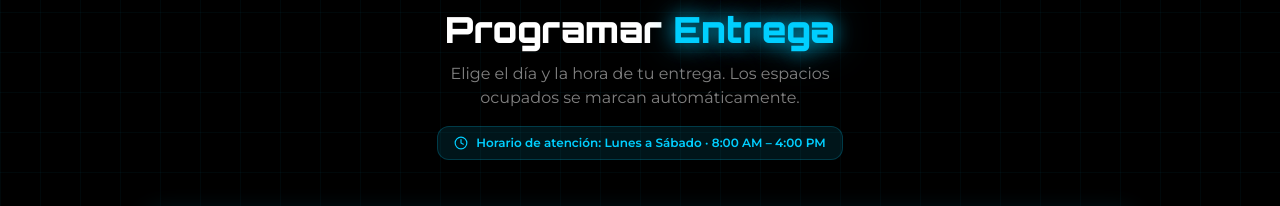
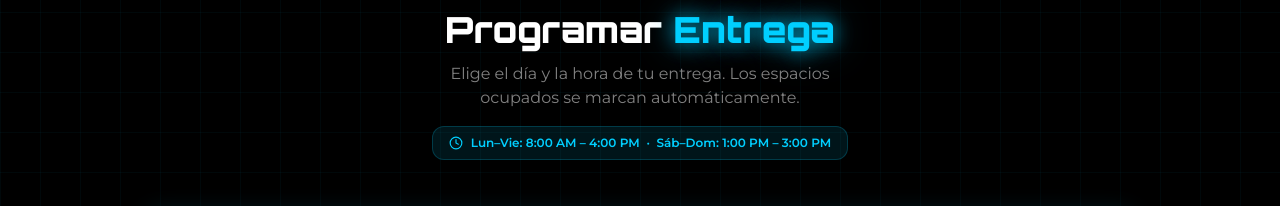
Before and after one commit to mabeldandoval-boop/Gotech-, a React (Vite) app: page / in a window 1280 px wide. Shown: the part 6323-6529 px from the top of the page. Built offline with nearby package versions, Linux system fonts and the light colour scheme.

Commit message:
Horarios finde semana: Sáb–Dom 1PM–3PM

```diff
--- a/src/components/features/DeliveryScheduler.tsx
+++ b/src/components/features/DeliveryScheduler.tsx
@@ -2,7 +2,6 @@ import { useState, useEffect } from "react";
 import { Calendar, Clock, CheckCircle2, MessageCircle, X, User, Package, MapPin, ChevronLeft, ChevronRight, Phone, Truck } from "lucide-react";
 import {
   Booking,
-  AVAILABLE_HOURS,
   DELIVERY_POINTS,
   getSlotKey,
   getNextDays,
@@ -12,6 +11,7 @@ import {
   addBooking,
   isSlotTaken,
   buildScheduleWhatsApp,
+  getHoursForDay,
 } from "@/constants/schedule";
 import { WHATSAPP_NUMBER, PRODUCTS } from "@/constants/products";
 import { BUNDLES } from "@/constants/bundles";
@@ -171,7 +171,7 @@ export default function DeliveryScheduler() {
           </p>
           <div className="inline-flex items-center gap-2 mt-4 px-4 py-2 rounded-xl bg-neon-cyan/10 border border-neon-cyan/20">
             <Clock className="w-3.5 h-3.5 text-neon-cyan shrink-0" />
-            <span className="text-neon-cyan text-xs font-semibold">Horario de atención: Lunes a Sábado · 8:00 AM – 4:00 PM</span>
+            <span className="text-neon-cyan text-xs font-semibold">Lun–Vie: 8:00 AM – 4:00 PM &nbsp;·&nbsp; Sáb–Dom: 1:00 PM – 3:00 PM</span>
           </div>
         </div>
 
@@ -251,7 +251,7 @@ export default function DeliveryScheduler() {
                   <Clock className="w-3.5 h-3.5" /> Horarios disponibles — {selectedDay.toLocaleDateString("es-SV", { weekday: "long", day: "numeric", month: "long" })}
                 </p>
                 <div className="grid grid-cols-2 sm:grid-cols-5 gap-2">
-                  {AVAILABLE_HOURS.map(({ hour, label }) => {
+                  {getHoursForDay(selectedDay).map(({ hour, label }) => {
                     const key = getSlotKey(selectedDay, hour);
                     const taken = bookings.some((b) => b.slotKey === key);
                     return (
```
